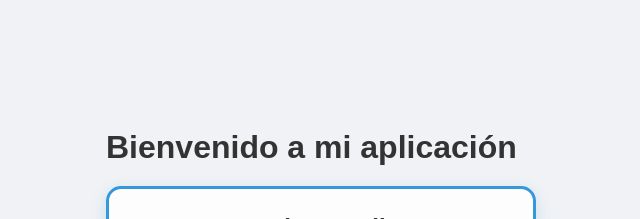
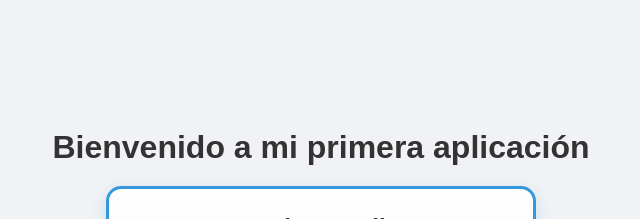
Before and after one commit to joseortizd-dev/miApp_JO, a React (Vite) app: page / in a window 1280 px wide. Shown: the top 219 px of the page, without its empty margins (319-959 px from the left). Built offline with nearby package versions, Linux system fonts and the light colour scheme.

Commit message:
Se realizo cambio de titulo principal

```diff
--- a/src/App.jsx
+++ b/src/App.jsx
@@ -4,7 +4,7 @@ import './App.css';
 function App() {
   return (
     <main className="aplicacion-principal">
-      <h1>Bienvenido a mi aplicación</h1>
+      <h1>Bienvenido a mi primera aplicación</h1>
       <Tarjeta />
     </main>
   );
```
